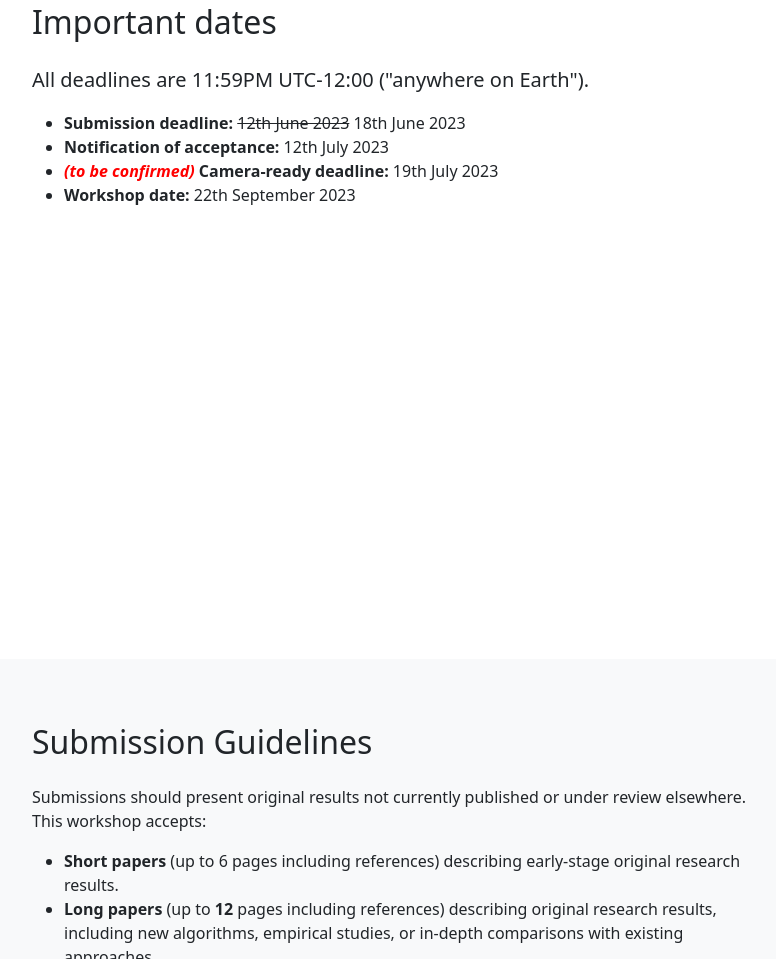
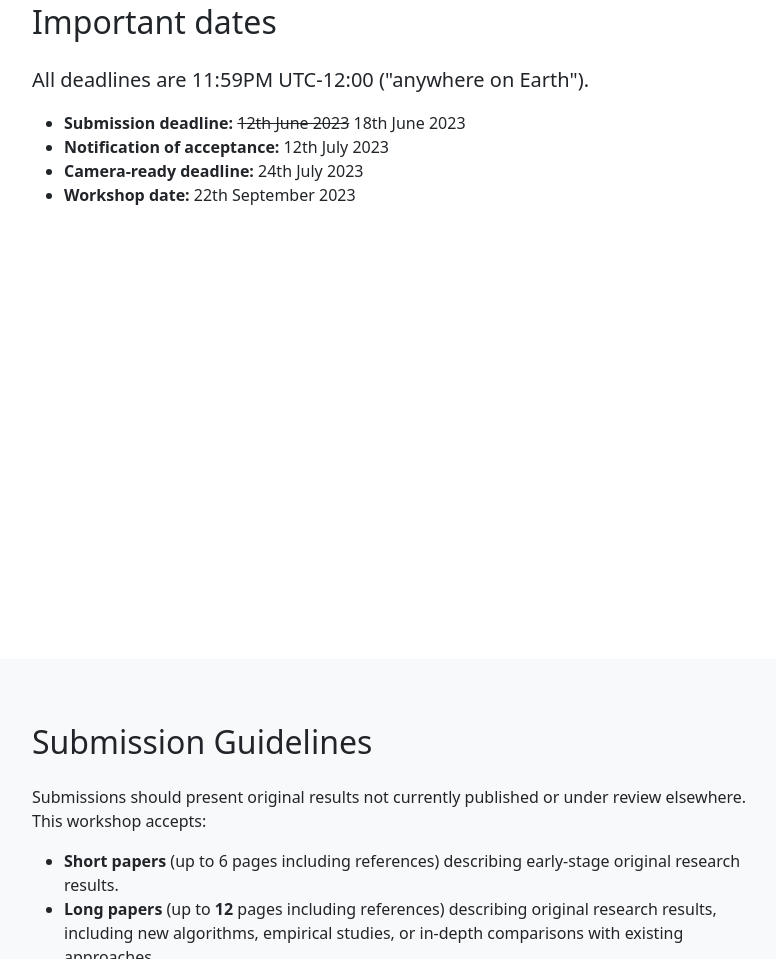
Before and after one commit to pavmassimo/tiny2025, a plain HTML site: page index.html in a window 1280 px wide. Shown: the part 2620-3579 px from the top of the page, without its empty margins (248-1024 px from the left). Drawn offline with nearby package versions, Linux system fonts and the light colour scheme.

Commit message:
CM update

```diff
--- a/index.html
+++ b/index.html
@@ -145,7 +145,8 @@
                             <ul>
                                 <li><strong>Submission deadline:</strong> <span style='text-decoration:line-through'>12th June 2023</span> 18th June 2023</li>
                                 <li><strong>Notification of acceptance:</strong> 12th July 2023</li>
-                                <li><strong><em style="color:red">(to be confirmed)</em> Camera-ready deadline:</strong> 19th July 2023</li>
+                                <!--<li><strong><em style="color:red">(to be confirmed)</em> Camera-ready deadline:</strong> 19th July 2023</li>-->
+                                <li><strong>Camera-ready deadline:</strong> 24th July 2023</li>
                                 <li><strong>Workshop date:</strong> 22th September 2023</li>
                             </ul>
                         </p>
```
